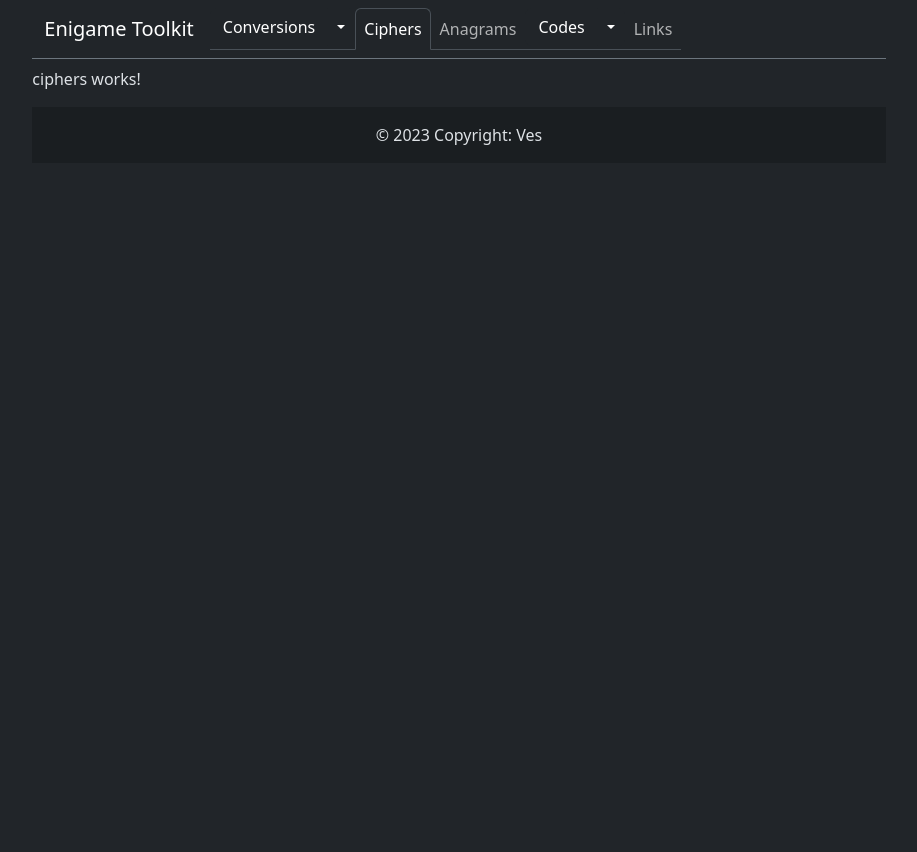
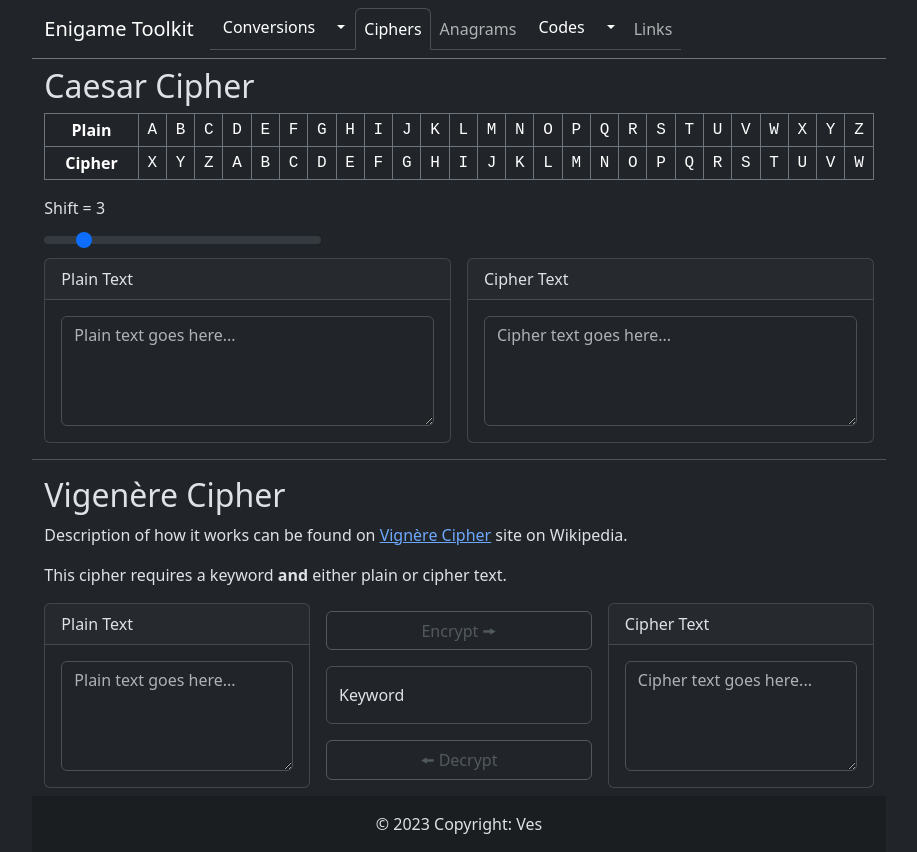
Before and after one commit to Ves5/Enitoolkit, an Angular app in the folder Enitools-fe/: page /ciphers in a window 1280 px wide. Shown: the whole page, without its empty margins (181-1098 px from the left). Before the commit the page ends 800 px from the top, so only its background shows below. Built offline with nearby package versions, Linux system fonts and the light colour scheme.

Commit message:
caesar and vigenere ciphers

```diff
--- a/Enitools-fe/package.json
+++ b/Enitools-fe/package.json
@@ -1,6 +1,6 @@
 {
   "name": "enitools-fe",
-  "version": "1.0.0",
+  "version": "1.0.2",
   "scripts": {
     "ng": "ng",
     "start": "ng serve",
--- a/Enitools-fe/src/app/app.module.ts
+++ b/Enitools-fe/src/app/app.module.ts
@@ -14,6 +14,7 @@ import { AnagramComponent } from './components/anagram/anagram.component';
 
 import { HttpClientModule } from '@angular/common/http';
 import { FormsModule } from '@angular/forms';
+import { SplitPipe } from './split-pipe.pipe';
 
 @NgModule({
   declarations: [
@@ -25,7 +26,8 @@ import { FormsModule } from '@angular/forms';
     CodesComponent,
     LinksComponent,
     TextInputTitledComponent,
-    AnagramComponent
+    AnagramComponent,
+    SplitPipe
   ],
   imports: [
     BrowserModule,
--- a/Enitools-fe/src/app/components/ciphers/ciphers.component.css
+++ b/Enitools-fe/src/app/components/ciphers/ciphers.component.css
@@ -0,0 +1,3 @@
+td {
+    font-family: monospace;
+}
--- a/Enitools-fe/src/app/components/ciphers/ciphers.component.html
+++ b/Enitools-fe/src/app/components/ciphers/ciphers.component.html
@@ -1 +1,65 @@
-<p>ciphers works!</p>
+<div class="container">
+    <h2>Caesar Cipher</h2>
+    <table class="table table-bordered border-secondary table-sm text-center">
+        <tbody>
+            <tr>
+                <th>Plain</th>
+                <ng-template ngFor let-letter [ngForOf]="alphabet | split">
+                    <td>{{letter}}</td>
+                </ng-template>
+            </tr>
+            <tr>
+                <th>Cipher</th>
+                <ng-template ngFor let-letter [ngForOf]="caesar | split">
+                    <td>{{letter}}</td>
+                </ng-template>
+            </tr>
+        </tbody>
+    </table>
+    <div class="col-md-4">
+        <label for="caesarRange" class="form-label">Shift = {{shift}}</label>
+        <input type="range" class="form-range" min="0" [max]="max_c" step="1" [(ngModel)]="shift" (input)="shift_alphabet()" id="caesarRange">
+    </div>
+    <div class="row gx-3">
+        <app-text-input-titled class="col-md-6" title="Plain Text" [(text)]="caesar_input" placeholder="Plain text goes here..." (textChange)="encrypt_caesar()"></app-text-input-titled>
+        <app-text-input-titled class="col-md-6" title="Cipher Text" [(text)]="caesar_output" placeholder="Cipher text goes here..." (textChange)="decrypt_caesar()"></app-text-input-titled>
+    </div>
+</div>
+<hr>
+<div class="container">
+    <h2>Vigenère Cipher</h2>
+    <p>Description of how it works can be found on <a href="https://en.wikipedia.org/wiki/Vigen%C3%A8re_cipher#Description">Vignère Cipher</a> site on Wikipedia.</p>
+    <p>This cipher requires a keyword <b>and</b> either plain or cipher text.</p>
+    <!-- <table class="table table-bordered border-secondary table-sm text-center">
+        <tbody>
+            <tr>
+                <th>Plain</th>
+                <ng-template ngFor let-letter [ngForOf]="alphabet | split">
+                    <td>{{letter}}</td>
+                </ng-template>
+            </tr>
+            <tr>
+                <th>Cipher</th>
+                <ng-template ngFor let-letter [ngForOf]="caesar | split">
+                    <td>{{letter}}</td>
+                </ng-template>
+            </tr>
+        </tbody>
+    </table>
+    <div class="col-md-4">
+        <label for="caesarRange" class="form-label">Shift = {{shift}}</label>
+        <input type="range" class="form-range" min="0" [max]="max_c" step="1" [(ngModel)]="shift" (input)="shift_alphabet()" id="caesarRange">
+    </div> -->
+    <div class="row gx-3">
+        <app-text-input-titled class="col-xl-4" title="Plain Text" [(text)]="vig_input" placeholder="Plain text goes here..." (textChange)="btn_toggle()"></app-text-input-titled>
+        <div class="col-xl-4 d-flex flex-column justify-content-center">
+            <button type="button" class="btn btn-outline-secondary col my-2" (click)="encrypt_vig()" [disabled]="!button_state">Encrypt 🠚</button>
+            <div class="form-floating my-2">
+                <input type="text" class="form-control" id="vigkeyword" placeholder="Keyword" [(ngModel)]="keyword" (input)="btn_toggle()">
+                <label for="vigkeyword">Keyword</label>
+            </div>
+            <button type="button" class="btn btn-outline-secondary col my-2" (click)="decrypt_vig()" [disabled]="!button_state">🠘 Decrypt</button>
+        </div>
+        <app-text-input-titled class="col-xl-4" title="Cipher Text" [(text)]="vig_output" placeholder="Cipher text goes here..." (textChange)="btn_toggle()"></app-text-input-titled>
+    </div>
+</div>
--- a/Enitools-fe/src/app/components/ciphers/ciphers.component.ts
+++ b/Enitools-fe/src/app/components/ciphers/ciphers.component.ts
@@ -1,10 +1,99 @@
-import { Component } from '@angular/core';
+import { Component, OnInit } from '@angular/core';
 
 @Component({
   selector: 'app-ciphers',
   templateUrl: './ciphers.component.html',
   styleUrls: ['./ciphers.component.css']
 })
-export class CiphersComponent {
+export class CiphersComponent implements OnInit{
+  ngOnInit(): void {
+    this.caesar = this.left_rotate(this.shift);
+  }
 
+  alphabet: string = "ABCDEFGHIJKLMNOPQRSTUVWXYZ"
+
+  // caesar cipher
+  caesar: string = "";
+  caesar_input: string = "";
+  caesar_output: string = "";
+  shift: number = 3;
+  max_c: number = 25;
+  direction: boolean = true; // true = left; false = right
+
+  right_rotate(sh: number) {
+    return this.alphabet.substring(sh, this.alphabet.length) + this.alphabet.substring(0, sh);
+  }
+
+  left_rotate(sh: number) {
+    return this.right_rotate(this.alphabet.length - sh);
+  }
+
+  shift_alphabet(){
+    if(this.direction){
+      this.caesar = this.left_rotate(this.shift);
+    } else {
+      this.caesar = this.right_rotate(this.shift);
+    }
+  }
+
+  encrypt_caesar(){
+    this.caesar_output = this.caesar_input.toUpperCase().split('').map(char => {
+      if (this.alphabet.indexOf(char) >= 0)
+        return this.caesar[this.alphabet.indexOf(char)];
+      return char;
+    }).join('')
+  }
+  decrypt_caesar(){
+    this.caesar_input = this.caesar_output.toUpperCase().split('').map(char => {
+      if (this.caesar.indexOf(char) >= 0)
+        return this.alphabet[this.caesar.indexOf(char)];
+      return char;
+    }).join('')
+  }
+
+  //vigenere cipher
+  keyword: string = "";
+  key_v: string = "";
+  vig_input: string = "";
+  vig_output: string = "";
+  button_state: boolean = false;
+
+  construct_key(base: string){
+    let reps: number = Math.floor(base.length / this.keyword.length);
+    let rem: number = base.length % this.keyword.length;
+
+    this.key_v = (this.keyword.repeat(reps) + this.keyword.substring(0, rem)).toUpperCase();
+  }
+
+  encrypt_vig(){
+    var cipher = "";
+    this.construct_key(this.vig_input)
+    this.vig_input = this.vig_input.toUpperCase();
+    for (let i = 0; i < this.vig_input.length; i++){
+      let x = (this.vig_input[i].charCodeAt(0) + this.key_v[i].charCodeAt(0)) %26;
+      x += 'A'.charCodeAt(0);
+      cipher += String.fromCharCode(x);
+    }
+    this.vig_output = cipher;
+  }
+
+  decrypt_vig(){
+    var plain = "";
+    this.construct_key(this.vig_output)
+    this.vig_output = this.vig_output.toUpperCase();
+    for (let i = 0; i < this.vig_output.length; i++){
+      let x = (this.vig_output[i].charCodeAt(0) - this.key_v[i].charCodeAt(0) + 26) %26;
+      x += 'A'.charCodeAt(0);
+      plain += String.fromCharCode(x);
+    }
+    this.vig_input = plain;
+  }
+
+  btn_toggle(){
+    if(this.keyword != "" && (this.vig_input != "" || this.vig_output != "")){
+      this.button_state = true;
+    } else {
+      this.button_state = false;
+    }
+  }
 }
--- a/Enitools-fe/src/app/components/convers/convers.component.html
+++ b/Enitools-fe/src/app/components/convers/convers.component.html
@@ -6,7 +6,7 @@
         <app-text-input-titled class="col-md-6" title="Binary" [(text)]="binaryText" placeholder="Binary code goes here..." (textChange)="convertBinText()" ></app-text-input-titled>
         <app-text-input-titled class="col-md-6" title="Hexadecimal" [(text)]="hexText" placeholder="Hexadecimal code goes here..." (textChange)="convertHexText()" ></app-text-input-titled>
         <app-text-input-titled class="col-md-6" title="Base64" [(text)]="b64Text" placeholder="Base64 code goes here..." (textChange)="convertB64Text()" ></app-text-input-titled>
-        <app-text-input-titled class="col-md-6" title="ASCII Code" [(text)]="asciiText" placeholder="ASCII code goes here..." (textChange)="convertAsciiText()" ></app-text-input-titled>
+        <app-text-input-titled class="col-md-6" title="ASCII Decimal Code" [(text)]="asciiText" placeholder="ASCII decimal code goes here..." (textChange)="convertAsciiText()" ></app-text-input-titled>
         <app-text-input-titled class="col-md-6" title="ROT13 Code" [(text)]="rot13Text" placeholder="ROT13 code goes here..." (textChange)="convertRot13Text()" ></app-text-input-titled>
     </div>
 </div>
--- a/Enitools-fe/src/app/components/home/home.component.html
+++ b/Enitools-fe/src/app/components/home/home.component.html
@@ -1 +1,7 @@
-<h1>Enigame Toolkit WIP</h1>
+<h1>Enigame Toolkit (WIP)</h1>
+
+A simple collection of tools and helpful images for the puzzle hunt <a href="https://enig.ma.tum.de">Enigame</a> in one place.
+
+<hr>
+<p>Current Frontend version: {{fe_version}}</p>
+<p>Current Backend version: {{be_version}}</p>
--- a/Enitools-fe/src/app/components/home/home.component.ts
+++ b/Enitools-fe/src/app/components/home/home.component.ts
@@ -1,10 +1,24 @@
-import { Component } from '@angular/core';
+import { Component, OnInit } from '@angular/core';
+import { Constants } from 'src/app/config/constants';
+import { ApiHttpService } from 'src/app/services/api-http.service';
 
 @Component({
   selector: 'app-home',
   templateUrl: './home.component.html',
   styleUrls: ['./home.component.css']
 })
-export class HomeComponent {
+export class HomeComponent implements OnInit{
+  constructor(private apiService: ApiHttpService) {}
+
+  ngOnInit(): void {
+    this.apiService.getData("version").subscribe(data => {
+      this.be_version = data.version;
+    });
+  }
+
+
+  fe_version: string = Constants.version;
+  be_version: string = "Unknown";
+
 
 }
--- a/Enitools-fe/src/app/config/constants.ts
+++ b/Enitools-fe/src/app/config/constants.ts
@@ -1,6 +1,8 @@
 import { Injectable } from "@angular/core";
+import packageJson from "../../../package.json"
 
 @Injectable()
 export class Constants {
     public static readonly API_ENDPOINT: string = "https://enitools.vessy.xyz/api/";
+    public static readonly version: string = packageJson.version;
 }
--- /dev/null
+++ b/Enitools-fe/src/app/split-pipe.pipe.ts
@@ -0,0 +1,12 @@
+import { Pipe, PipeTransform } from "@angular/core";
+
+
+@Pipe({
+    'name': 'split'
+})
+export class SplitPipe implements PipeTransform {
+
+    transform(value: any, ...args: any[]) {
+        return value.split('');
+    }
+}
--- a/Enitools-fe/tsconfig.app.json
+++ b/Enitools-fe/tsconfig.app.json
@@ -3,7 +3,9 @@
   "extends": "./tsconfig.json",
   "compilerOptions": {
     "outDir": "./out-tsc/app",
-    "types": []
+    "types": [],
+    "resolveJsonModule": true,
+    "allowSyntheticDefaultImports": true
   },
   "files": [
     "src/main.ts"
--- a/Enitools-fe/tsconfig.json
+++ b/Enitools-fe/tsconfig.json
@@ -22,7 +22,9 @@
     "lib": [
       "ES2022",
       "dom"
-    ]
+    ],
+    "resolveJsonModule": true,
+    "allowSyntheticDefaultImports": true
   },
   "angularCompilerOptions": {
     "enableI18nLegacyMessageIdFormat": false,
```
